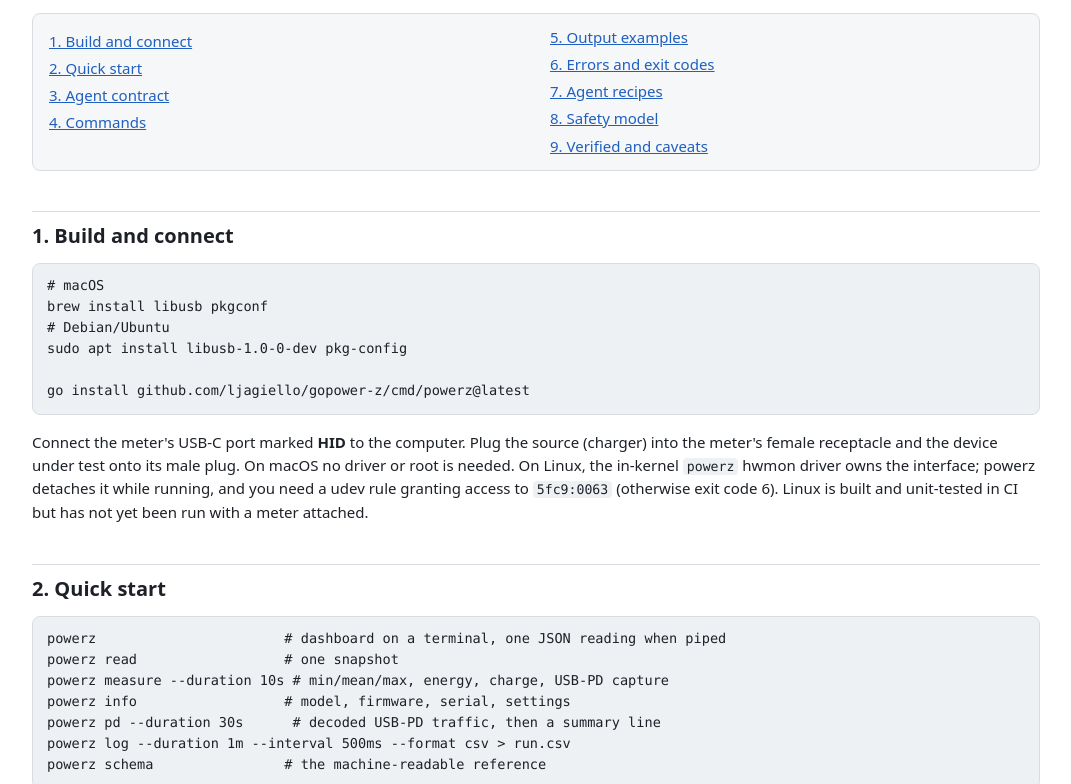
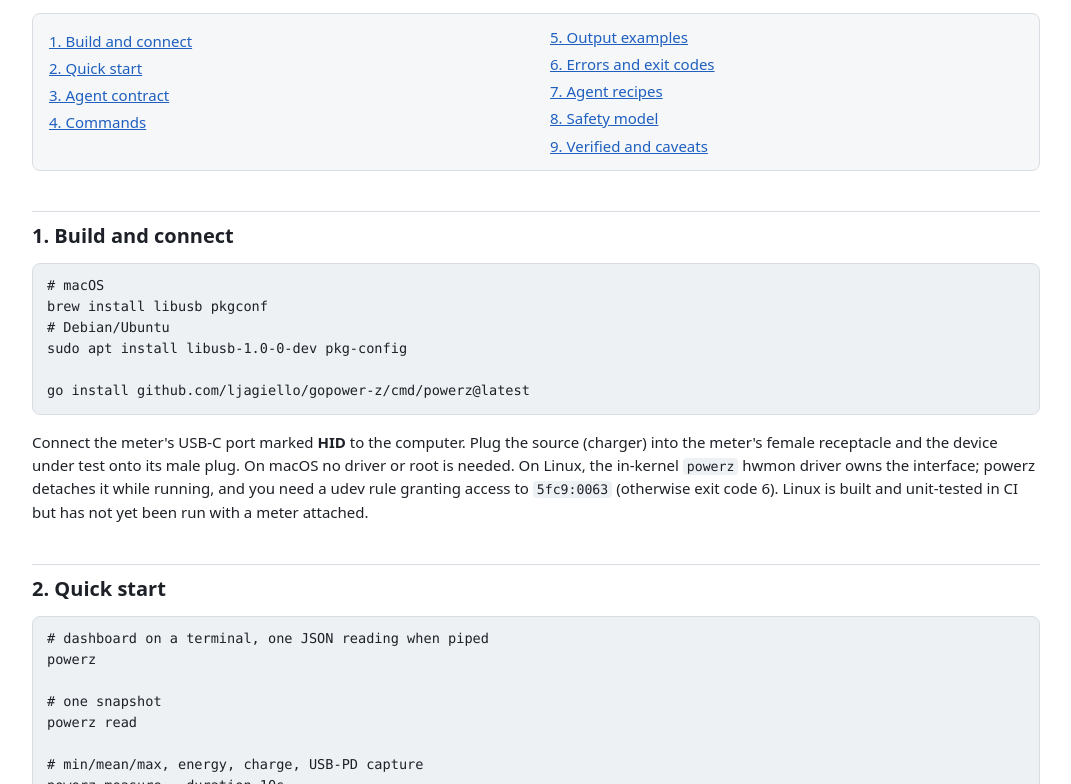
Before and after one commit to ljagiello/gopower-z, a plain HTML site: page docs/cli.html in a window 1280 px wide. Shown: the part 168-952 px from the top of the page, without its empty margins (104-1175 px from the left). Drawn offline with Linux system fonts and the light colour scheme.

Commit message:
docs(cli): put quick start comments above each command
The trailing comments were aligned by hand and drifted (columns 29, 30
and 31), and the log example had none. One comment line above each
command stays readable on any width and leaves room for the long log
example.

## Progress
- Task: host the gopower-z docs at powerz.jagiello.dev on Vercel
- Decisions: comments above commands instead of re-aligning trailing
  comments, because the log line is twice as long as the others
- Key Learnings: None
- Files: docs/cli.html

```diff
--- a/docs/cli.html
+++ b/docs/cli.html
@@ -98,13 +98,26 @@ go install github.com/ljagiello/gopower-z/cmd/powerz@latest</code></pre>
 <p>Connect the meter's USB-C port marked <strong>HID</strong> to the computer. Plug the source (charger) into the meter's female receptacle and the device under test onto its male plug. On macOS no driver or root is needed. On Linux, the in-kernel <code>powerz</code> hwmon driver owns the interface; powerz detaches it while running, and you need a udev rule granting access to <code>5fc9:0063</code> (otherwise exit code 6). Linux is built and unit-tested in CI but has not yet been run with a meter attached.</p>
 
 <h2 id="quick">2. Quick start</h2>
-<pre><code>powerz                       # dashboard on a terminal, one JSON reading when piped
-powerz read                  # one snapshot
-powerz measure --duration 10s # min/mean/max, energy, charge, USB-PD capture
-powerz info                  # model, firmware, serial, settings
-powerz pd --duration 30s      # decoded USB-PD traffic, then a summary line
+<pre><code># dashboard on a terminal, one JSON reading when piped
+powerz
+
+# one snapshot
+powerz read
+
+# min/mean/max, energy, charge, USB-PD capture
+powerz measure --duration 10s
+
+# model, firmware, serial, settings
+powerz info
+
+# decoded USB-PD traffic, then a summary line
+powerz pd --duration 30s
+
+# one minute of snapshots, two per second, saved as CSV
 powerz log --duration 1m --interval 500ms --format csv &gt; run.csv
-powerz schema                # the machine-readable reference</code></pre>
+
+# the machine-readable reference
+powerz schema</code></pre>
 
 <h2 id="contract">3. Agent contract</h2>
 <div class="good">
```
